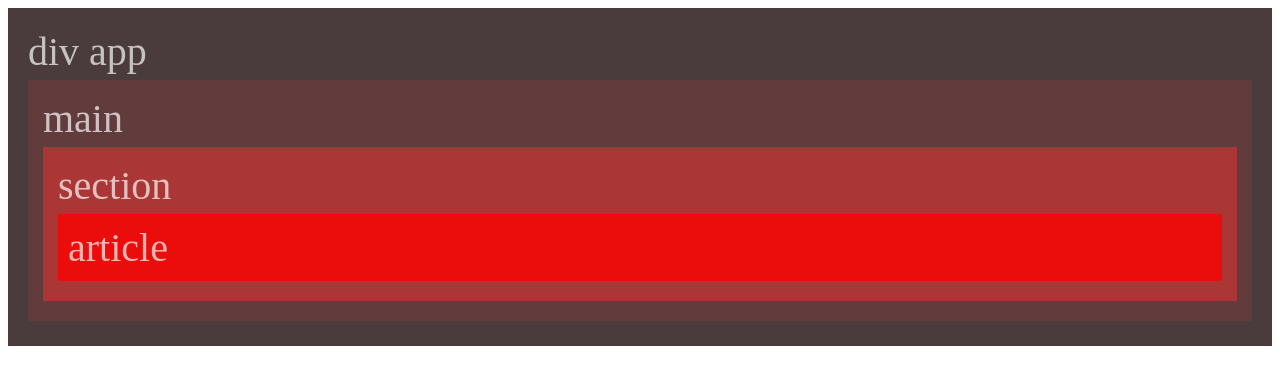
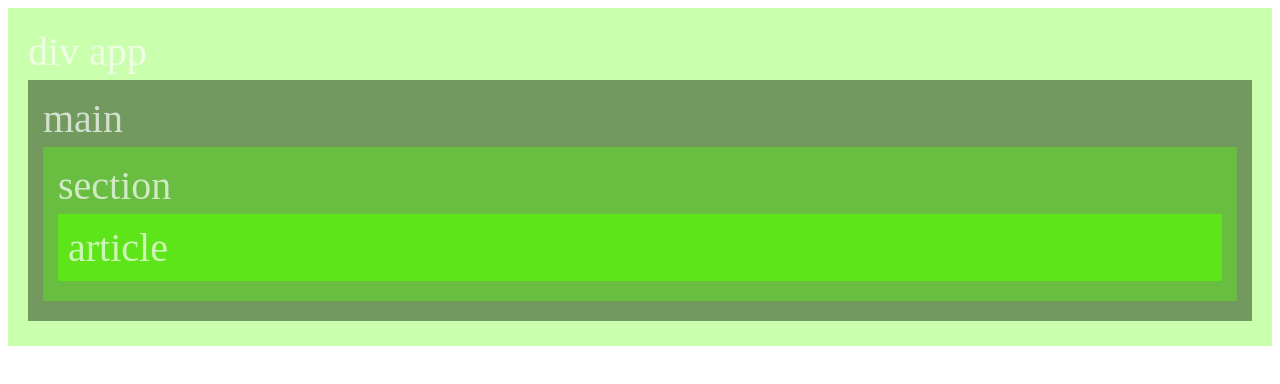
Before and after one commit to ThiagoMassenoMaciel/LearningGitCommands-.github.io, a plain HTML site: page index.html in a window 1280 px wide. Drawn offline with Linux system fonts and the light colour scheme.

Commit message:
Adicionando outras cores -> esverdiada

```diff
--- a/style.css
+++ b/style.css
@@ -7,27 +7,29 @@ body{
 }
 
 #app{
-  background-color: hsla(0, 20%, 16%, 0.877);
-  color: #ffffffb0;
+  --hue: 100;
+
+  background-color: hsl(var(--hue), 100%, 84%);
+  color: hsla(var(--hue), 0%, 100%, 0.69);
   padding: 2rem;
   margin: 0 auto;
   font-size: 4rem;
 }
 
 main{
-  background-color: #6d3c3cb0;
+  background-color: hsla(var(--hue), 29%, 33%, 0.69);
   padding: 1.5rem;
   margin: .5rem auto;
 }
 
 section{
-  background-color: #cc3333b0;
+  background-color: hsla(var(--hue), 60%, 50%, 0.69);
   padding: 1.5rem;
   margin: .5rem auto;
 }
 
 article{
-  background-color: #ff0000c4;
+  background-color: hsla(var(--hue), 100%, 50%, 0.612);
   padding: 1rem ;
   margin : .5rem auto;
 }
```
Also changed, not shown: index.html (+1 -1 lines).
